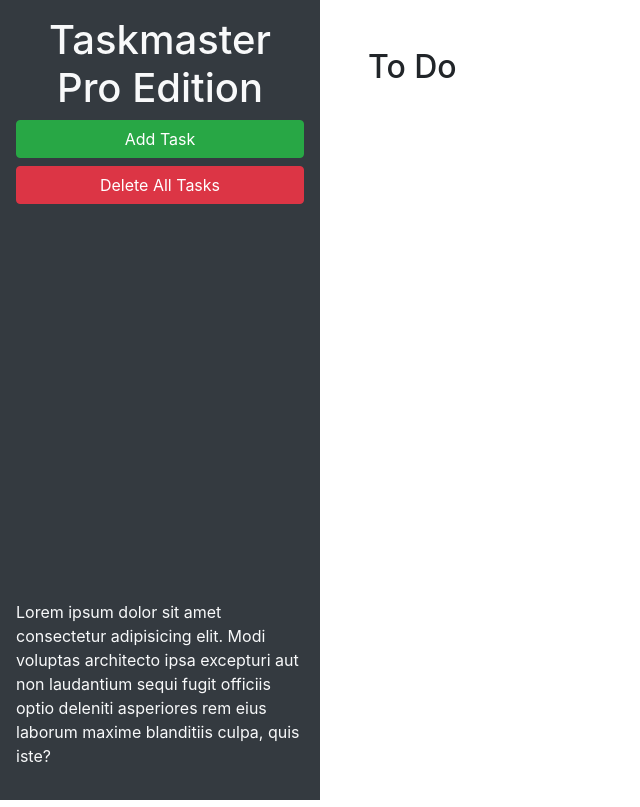
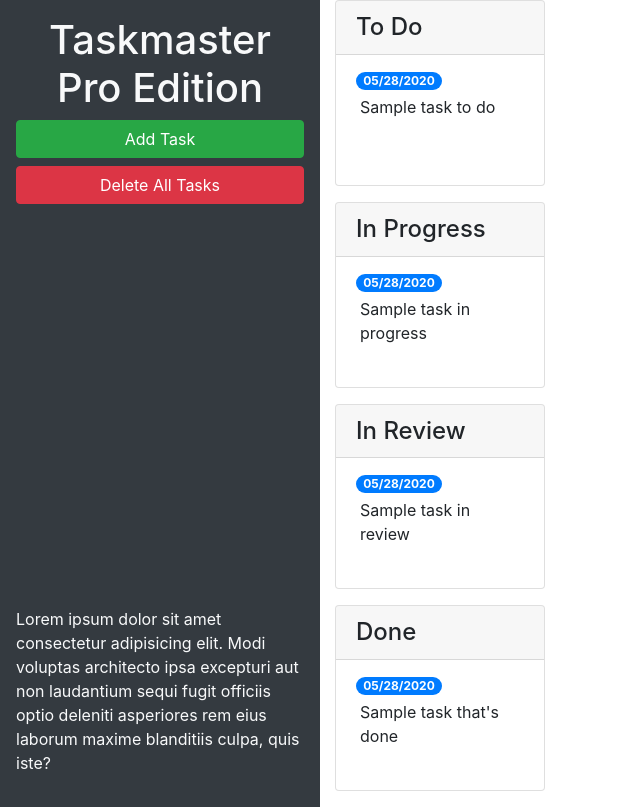
Before and after one commit to njthanhtrang/taskmaster-pro, a plain HTML site: page index.html in a window 1280 px wide. Shown: the whole page, without its empty margins (0-640 px from the left). Drawn offline with nearby package versions, Linux system fonts and the light colour scheme.

Commit message:
added Bootstrap cards and modal forms

```diff
--- a/index.html
+++ b/index.html
@@ -13,8 +13,9 @@
 <body>
 
   <div class="row min-vh-100 no-gutters">
-    <header class="col-12 col-lg-3 bg-dark text-light d-flex flex-column p-4 p-lg-3">
+    <header class="col-12 col-lg-3 bg-dark text-light sticky-top d-flex flex-column p-4 p-lg-3">
       <h1 class="text-center">Taskmaster Pro Edition</h1>
+      <!-- connect button to modal -->
       <button id="create-task" class="btn btn-block btn-success" data-toggle="modal" data-target="#task-form-modal">Add
         Task</button>
       <button id="remove-tasks" class="btn btn-block btn-danger">Delete All Tasks</button>
@@ -24,11 +25,71 @@
       </p>
     </header>
     <main class="col-12 col-lg-9">
-      <div class="m-5">
-        <h2>To Do</h2>
-        <ul id="list-toDo" class="list-group"> </ul>
+      <!-- row class creates flexbox that wraps overflowing content -->
+      <!-- justify-content-around puts space around 2 elements -->
+      <div class="col-12 col-md-6 col-xl-3 mb-3">
+        <!-- todo start -->
+        <div class="card">
+          <h4 class="card-header">
+            To Do
+          </h4>
+          <ul id="list-toDo" class="list-group list-group-flush">
+            <li class="list-group-item">
+              <span class="badge badge-primary badge-pill">05/28/2020</span>
+              <p class="m-1">Sample task to do</p>
+            </li>
+          </ul>
+        </div>
       </div>
-    </main>
+      <!-- todo end -->
+      <!-- in progress start -->
+      <!-- 768px col-md, 1200px col-xl -->
+      <div class="col-12 col-md-6 col-xl-3 mb-3">
+        <div class="card">
+          <h4 class="card-header">
+            In Progress
+          </h4>
+          <ul id="list-inProgress" class="list-group list-group-flush">
+            <li class="list-group-item">
+              <span class="badge badge-primary badge-pill">05/28/2020</span>
+              <p class="m-1">Sample task in progress</p>
+            </li>
+          </ul>
+        </div>
+      </div>
+      <!-- in progress end -->
+      <!-- in review start -->
+      <div class="col-12 col-md-6 col-xl-3 mb-3">
+        <div class="card">
+          <h4 class="card-header">
+            In Review
+          </h4>
+          <ul id="list-inReview" class="list-group list-group-flush">
+            <li class="list-group-item">
+              <span class="badge badge-primary badge-pill">05/28/2020</span>
+              <p class="m-1">Sample task in review</p>
+            </li>
+          </ul>
+        </div>
+      </div>
+      <!-- in review end -->
+      <!-- done start -->
+      <div class="col-12 col-md-6 col-xl-3 mb-3">
+        <div class="card">
+          <h4 class="card-header">
+            Done
+          </h4>
+          <ul id="list-done" class="list-group list-group-flush">
+            <li class="list-group-item">
+              <span class="badge badge-primary badge-pill">05/28/2020</span>
+              <p class="m-1">Sample task that's done</p>
+            </li>
+          </ul>
+        </div>
+      </div>
+      <!-- done end -->
+  </div>
+  </main>
   </div>
 
   <!-- Modal -->
@@ -46,11 +107,11 @@
           <form>
             <div class="form-group">
               <label for="modalTaskDescription">Task description</label>
-              <textarea id="modalTaskDescription" rows="3"></textarea>
+              <textarea id="modalTaskDescription" rows="3" class="form-control"></textarea>
             </div>
             <div class="form-group">
               <label for="modalDueDate">Due date</label>
-              <input type="text" id="modalDueDate" placeholder="mm/dd/yyyy" autocomplete="off" />
+              <input type="text" class="form-control" id="modalDueDate" placeholder="mm/dd/yyyy" autocomplete="off" />
             </div>
           </form>
         </div>
@@ -63,6 +124,7 @@
   </div>
 
   <!-- content delivery network (CDN)-->
+  <!-- Bootstrap uses jQuery and Popper (for modals) and needs them to load first -->
   <script src="https://cdnjs.cloudflare.com/ajax/libs/jquery/3.4.1/jquery.min.js"></script>
   <script src="https://cdnjs.cloudflare.com/ajax/libs/popper.js/1.15.0/umd/popper.min.js"></script>
   <script src="https://cdnjs.cloudflare.com/ajax/libs/twitter-bootstrap/4.3.1/js/bootstrap.min.js"></script>
```
